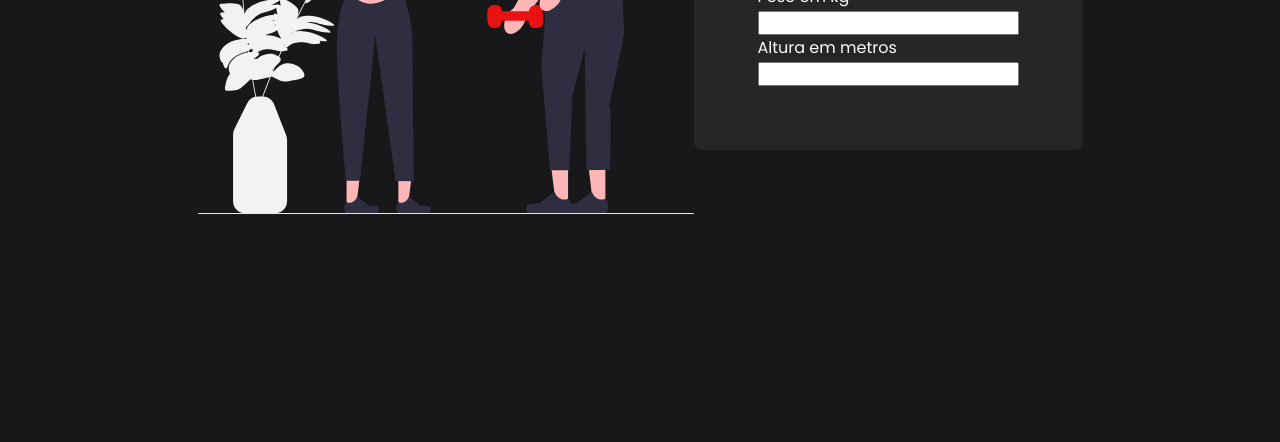
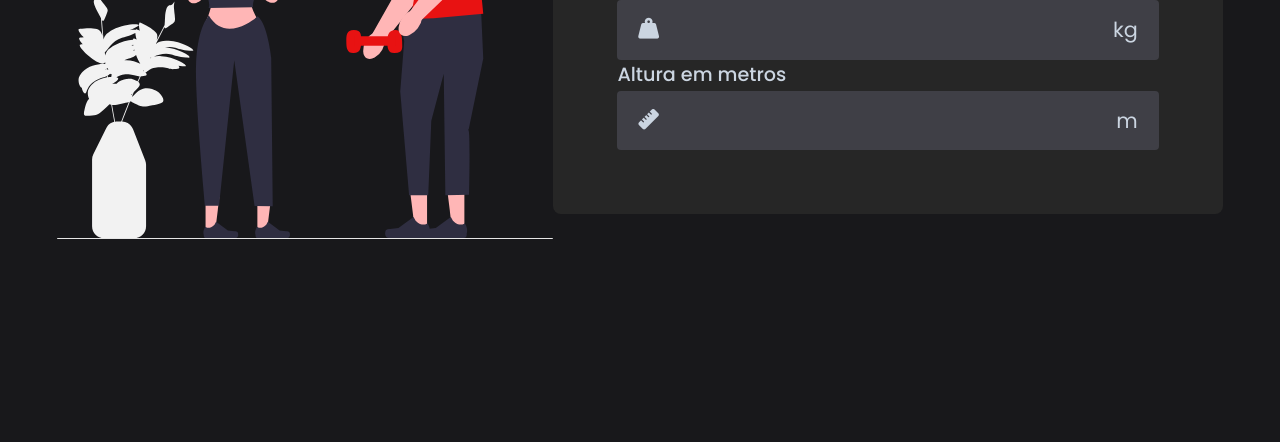
Before and after one commit to aninha306/revisao-2semestre, a plain HTML site: page index.html in a window 1280 px wide. Shown: the part 383-825 px from the top of the page. Before the commit the page ends 800 px from the top, so only its background shows below. Drawn offline with Linux system fonts and the light colour scheme.

Commit message:
feat: add icons and styles

```diff
--- a/assets/css/styles.index.css
+++ b/assets/css/styles.index.css
@@ -32,3 +32,34 @@ img{
     padding: 2rem;
 
 }
+.input-box label{
+    font-weight: 500;
+    font-size: 1.2rem;
+    color: #cbd5e1;
+}
+.input-field{
+    display: flex;
+    align-items: center;
+    justify-content: space-between;
+    background-color: #3f3f46;
+    padding: 0.3rem;
+    border-radius: 4px;
+    margin-top: 2px;
+}
+.input-field input{
+   background-color: transparent;
+   border: none;
+   width: 100%;
+   font-size: 1.3rem;
+   color: #f8fafc;
+   padding: 0 0.5rem;
+}
+.input-field input::-webkit-outer-spin-button,
+.input-field input::-webkit-inner-spin-button {
+    appearance: none;
+}
+.unit, .icon{
+    color: #cbd5e1;
+    font-size: 1.3rem;
+    padding: 0.6rem 1rem;
+}
--- a/index.html
+++ b/index.html
@@ -4,6 +4,7 @@
     <meta charset="UTF-8">
     <meta name="viewport" content="width=device-width, initial-scale=1.0">
     <link rel="stylesheet" href="assets/css/styles.index.css">
+    <link rel="stylesheet" href="https://cdnjs.cloudflare.com/ajax/libs/font-awesome/6.4.2/css/all.min.css" integrity="sha512-z3gLpd7yknf1YoNbCzqRKc4qyor8gaKU1qmn+CShxbuBusANI9QpRohGBreCFkKxLhei6S9CQXFEbbKuqLg0DA==" crossorigin="anonymous" referrerpolicy="no-referrer" />">
     <script src="assets/js/script.index.js"></script>
     <title>Calculadora IMC</title>
 </head>
@@ -19,13 +20,17 @@
                 <div class="input-box">
                     <label for="weight">Peso em kg</label>
                     <div class="input-field">
+                        <i class="fa-solid fa-weight-hanging icon" ></i>
                         <input type="number" id="weight" name="weight" required>
+                        <span class="unit">kg</span>
                     </div>
                 </div>
                 <div class="input-box">
                     <label for="height">Altura em metros</label>
                     <div class="input-field">
+                        <i class="fa-solid fa-ruler icon" ></i>
                         <input type="number" id="height" name="height" required>
+                        <span class="unit">m</span>
                     </div>
                 </div>
             </div>
```
